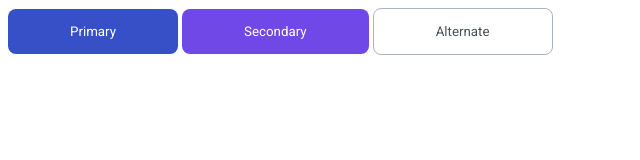
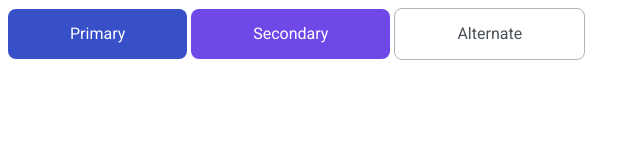
Before and after one commit to js-tasks-ru/htmlcss-20210708_wise28, a website: page 03-lection1/01-button/index.html in a window 1280 px wide. Shown: the whole page, without its empty margins (0-640 px from the left). Drawn offline with Linux system fonts and the light colour scheme.

Commit message:
correction task 01-button after checking

```diff
--- a/03-lection1/01-button/button.css
+++ b/03-lection1/01-button/button.css
@@ -7,12 +7,12 @@
     padding: 15px 62px;
     border: none;
     transition: opacity 200ms ease-in-out, background 200ms ease-in-out;
+    cursor: pointer;
+    font-size: 16px;
+    line-height: 1.25;
 }
-.btn:hover {
-    cursor: pointer;
-}
+
 .btn:disabled {
-    pointer-events: stroke;
     cursor: not-allowed;
     opacity: 0.5;
 }
--- a/03-lection1/01-button/main.js
+++ b/03-lection1/01-button/main.js
@@ -11,6 +11,7 @@ function enableBtn(btn) {
 let button_primary = document.body.querySelector('.btn-primary');
 body.addEventListener('click', (e) => {
     let target = e.target;
+    console.log(target);
     if(target == button_primary) {
         disableBtn(button_primary);
     }else {
```
